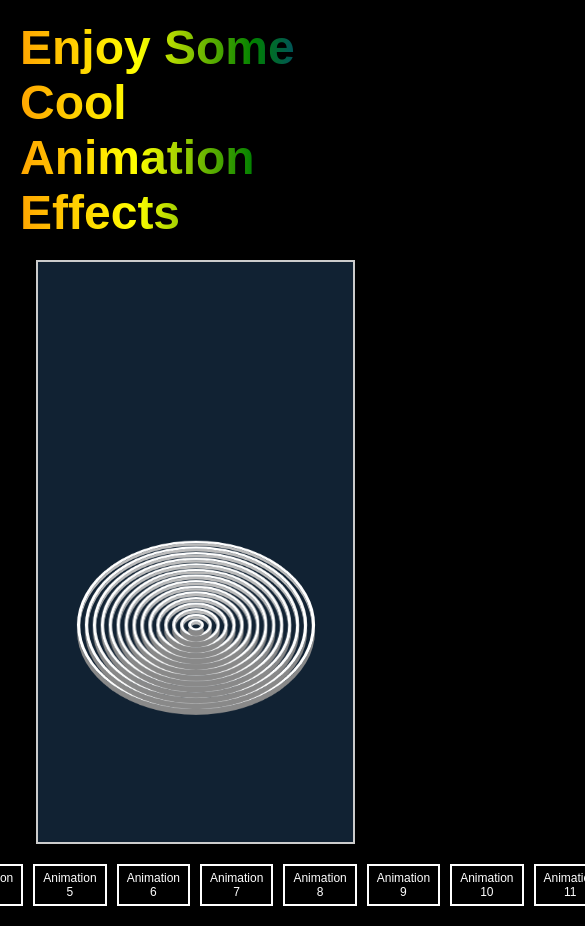
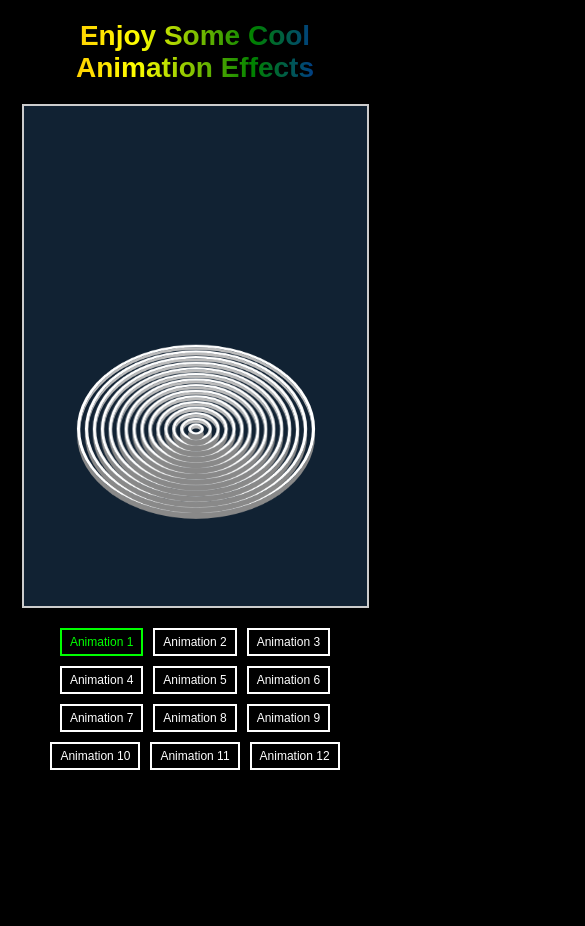
Before and after one commit to sujonmir/animations, a plain HTML site: page index.html in a window 390 px wide. Shown: the top 926 px of the page, 585 px wide, since content can reach past the window. After the commit the page ends 844 px from the top, so only its background shows below. Drawn offline with Linux system fonts and the light colour scheme.

Commit message:
Responsive CSS added for mobile phone!

```diff
--- a/index.html
+++ b/index.html
@@ -58,6 +58,7 @@
       }
       .button-container {
         display: flex;
+        flex-wrap: wrap;
         gap: 10px;
       }
       button {
@@ -76,13 +77,29 @@
         color: lime !important;
         border: 2px solid lime !important;
       }
+      @media screen and (max-width: 600px) {
+        .button-container {
+          justify-content: center;
+        }
+        .heading {
+          font-size: 28px;
+          text-align: center;
+        }
+        iframe {
+          width: 98%;
+          height: 500px;
+        }
+      }
     </style>
   </head>
   <body>
     <h1 class="heading">Enjoy Some Cool Animation Effects</h1>
     <iframe id="animationIframe" src="3d wave animation.html"></iframe>
     <div class="button-container">
-      <button onclick="loadAnimation('3d wave animation.html', this)" class="selected">
+      <button
+        onclick="loadAnimation('3d wave animation.html', this)"
+        class="selected"
+      >
         Animation 1
       </button>
       <button onclick="loadAnimation('3d_wave_animation_effect_2.html', this)">
```
Also changed, not shown: 1 other file.
